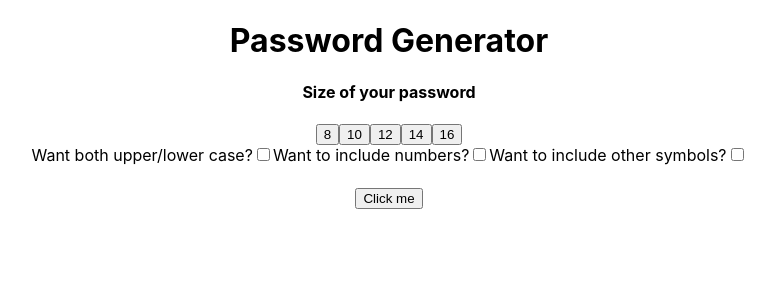
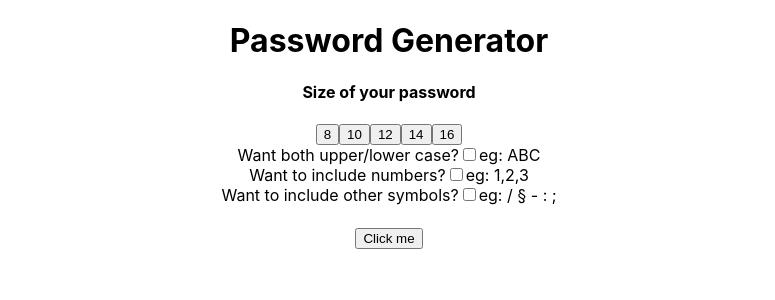
Before and after one commit to kaninjegarn/password_generator, a React (Create React App) app: page / in a window 1280 px wide. Shown: the top 300 px of the page, without its empty margins (251-1026 px from the left). Built offline with nearby package versions, Linux system fonts and the light colour scheme.

Commit message:
added minor labels.

```diff
--- a/src/Components/PasswordGen/PasswordGen.jsx
+++ b/src/Components/PasswordGen/PasswordGen.jsx
@@ -67,12 +67,21 @@ const PasswordGen = () => {
         <button onClick={changeSize} value={16}>16</button>
       </div>
       <div>
+        <div>
           <label htmlFor="caps">Want both upper/lower case?</label>
           <input type="checkbox" name="caps" value={includeCaps} checked={includeCaps} onChange={handleCaps}/>
+          <label htmlFor="caps">eg: ABC</label>
+        </div>
+        <div>
           <label htmlFor="numbers">Want to include numbers?</label>
           <input type="checkbox" name="numbers" value={includeNumbers} checked={includeNumbers} onChange={handleNumbers}/>
+          <label htmlFor="numbers">eg: 1,2,3</label>
+        </div>
+        <div>
           <label htmlFor="otherSymbols">Want to include other symbols?</label>
           <input type="checkbox" name="otherSymbols" value={includeSymbols} checked={includeSymbols} onChange={handleSymbols} />
+          <label htmlFor="otherSymbols">eg: / § - : ;</label>
+        </div>
       </div>
       <h1>{passwordSize}</h1>
       <button onClick={handleClick}>Click me</button>
```
Lines whose indentation alone changed are shown as unchanged.
